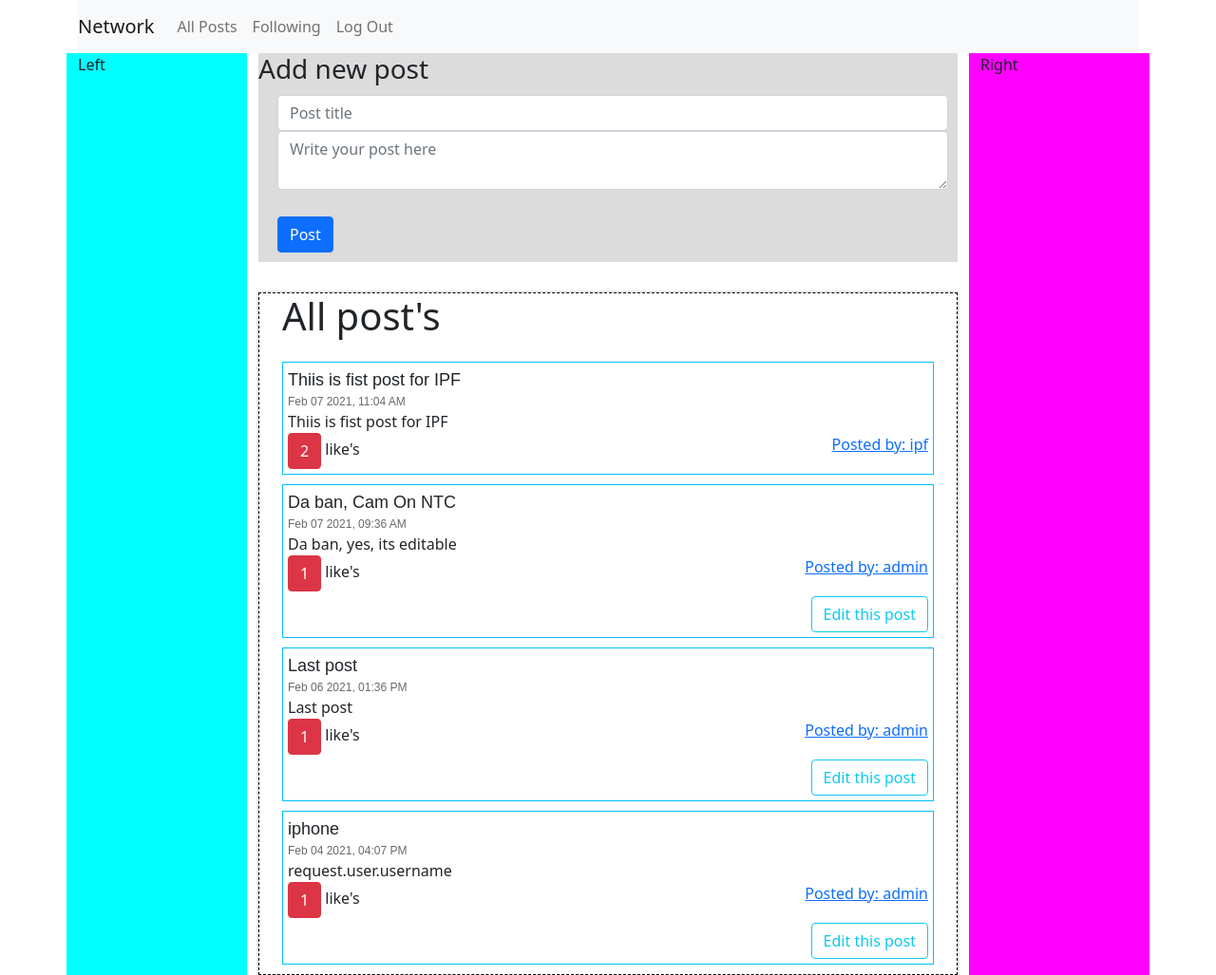
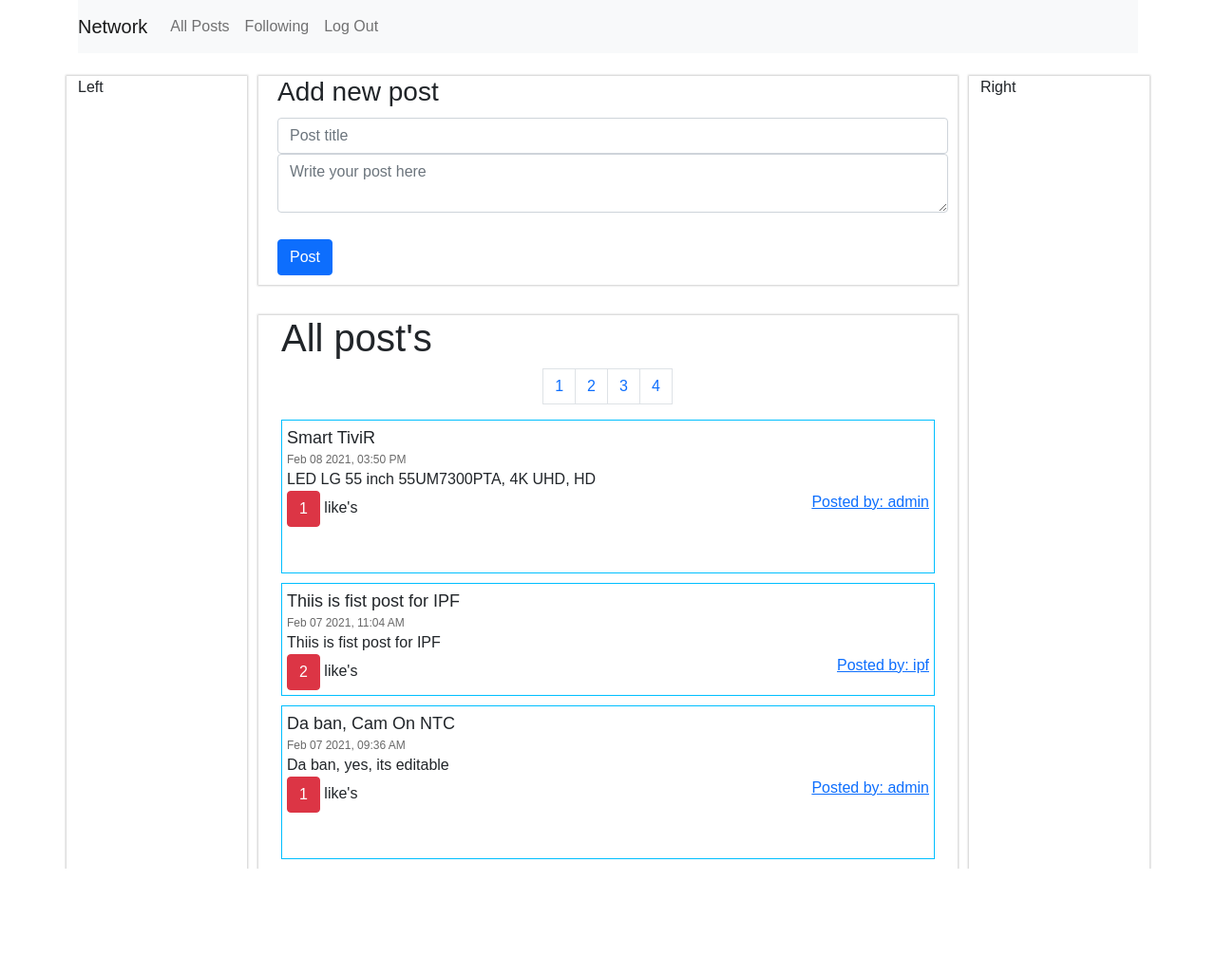
Before and after one commit to ipfgr/network, a Django app: page / in a window 1280 px wide. Shown: the whole page at 95% size. After the commit the page ends 915 px from the top, so only its background shows below. Run offline with Django 3.2, Linux system fonts and the light colour scheme; a user stored in the database is signed in; data comes from the database, SQL or seed files in the repository; both versions use the stored data as it was after the commit; some libraries are stand-ins or nearby versions.

Commit message:
Add pagination and fix some bugs

```diff
--- a/network/static/network/logic.js
+++ b/network/static/network/logic.js
@@ -5,6 +5,23 @@
     const indexPageButton = document.querySelector("#indexpage")
     submitNewPost.addEventListener("click", () => submitPost())
     indexPageButton.addEventListener("click", () => showAllPosts())
+
+    const page = document.querySelectorAll("#page")
+    const pageProfile = document.querySelectorAll("#page-profile")
+
+
+    page.forEach(el => {
+        let number = el.innerHTML
+        el.addEventListener('click', () => showAllPosts(number))
+        console.log(number)
+    })
+
+    pageProfile.forEach(el => {
+        let number = el.innerHTML
+        el.addEventListener('click', () => showAllUserPosts(number))
+        console.log(number)
+    })
+
 
         $('#edit-modal').on('show.bs.modal', function(e) {
             const button = $(e.relatedTarget)
@@ -30,7 +47,7 @@
 })
 
 
-function setLike(title, user) {
+function setLike(title, user, page) {
     const full_posts = document.querySelector("#full-posts")
     fetch(`posts/like`, {
         method: "POST",
@@ -47,7 +64,7 @@
         .finally(() => {
 
             full_posts.innerHTML = ""
-            showAllPosts()
+            showAllPosts(this.page)
         })
 }
 
@@ -106,7 +123,9 @@
     return cookieValue;
 }
 
-function postEdit() {
+function addpPagination() {
+    const pagination = document.querySelector("#pag-page")
+
 
     //Функция отображения PopUp
 
@@ -114,16 +133,16 @@
 
 }
 
-function showAllPosts() {
-    const pagination = document.querySelector("#pagination")
+function showAllPosts(number=1) {
     const full_posts = document.querySelector("#full-posts")
     const username = JSON.parse(document.getElementById('username').textContent)
+    full_posts.innerHTML = ""
 
-    fetch(`/posts?page=1`)
+    fetch(`/posts?page=${number}`)
         .then(response => response.json())
         .then(result => {
             if (result.length > 0) {
-                for (let i = result.length - 1; i >= 0; i--) {
+                for (let i = 0; i < result.length; i++) {
                     if (result[i].publish_user == username){
                         let row = `
                                     <div class="one-post">
@@ -167,11 +186,12 @@
 function showAllUserPosts(username) {
     const loadmore = document.querySelector("#load-more")
     const userPosts = document.querySelector("#user-posts")
+    const title = document.querySelector("#title-h1")
     let pagination = document.querySelector("#pagination")
     let pagination_start = 0
     let pagination_end = 1
     loadmore.style.display = 'block';
-
+    title.insertAdjacentHTML("beforeend", `All post's from user ${username}`)
     fetch(`/posts/${username.toLowerCase()}`)
         .then(response => response.json())
         .then(result => {
--- a/network/static/network/styles.css
+++ b/network/static/network/styles.css
@@ -1,12 +1,20 @@
 * {
     margin: 0;
     padding:0;
+    font-family:sans-serif;
 }
 
 .newpost{
-    background-color:gainsboro;
+    -webkit-box-shadow: 0px 0px 2px 1px rgba(0,0,0,0.2);
+    -moz-box-shadow: 0px 0px 2px 1px rgba(0,0,0,0.2);
+    box-shadow: 0px 0px 2px 1px rgba(0,0,0,0.2);
 }
 
+.new-post-h1{
+   margin-left: 20px;
+    paddiing-top: 20px;
+
+}
 
 .newpost-main{
     margin: 10px;
@@ -58,12 +66,17 @@
 }
 
 .sidebar-left{
-    position:relative;
-    background-color: aqua;
+        -webkit-box-shadow: 0px 0px 2px 1px rgba(0,0,0,0.2);
+    -moz-box-shadow: 0px 0px 2px 1px rgba(0,0,0,0.2);
+    box-shadow: 0px 0px 2px 1px rgba(0,0,0,0.2);
+
 }
 
 .sidebar-right{
-    background-color:fuchsia;
+        -webkit-box-shadow: 0px 0px 2px 1px rgba(0,0,0,0.2);
+    -moz-box-shadow: 0px 0px 2px 1px rgba(0,0,0,0.2);
+    box-shadow: 0px 0px 2px 1px rgba(0,0,0,0.2);
+
 }
 
 /*CSS For Profile page*/
@@ -72,7 +85,7 @@
     display: flex;
     justify-content: center;
     text-align: center;
-    border:1px dashed black;
+    border:1px solid black;
     -webkit-box-shadow: 0px 0px 2px 1px rgba(0,0,0,0.2);
     -moz-box-shadow: 0px 0px 2px 1px rgba(0,0,0,0.2);
     box-shadow: 0px 0px 2px 1px rgba(0,0,0,0.2);
@@ -87,7 +100,7 @@
 }
 
 .posts-for-profile {
-    border:1px dashed black;
+
     -webkit-box-shadow: 0px 0px 2px 1px rgba(0,0,0,0.2);
     -moz-box-shadow: 0px 0px 2px 1px rgba(0,0,0,0.2);
     box-shadow: 0px 0px 2px 1px rgba(0,0,0,0.2);
@@ -112,6 +125,30 @@
     border: 1px solid deepskyblue;
     padding: 5px;
     margin-bottom: 10px;
+    -webkit-transition: .5s ease-in-out;
+  -moz-transition: .5s ease-in-out;
+  -o-transition: .5s ease-in-out;
+  transition: .5s ease-in-out;
+
+}
+
+.post-edit{
+    visibility: hidden;
+  opacity: 0;
+  transition: visibility 0s, opacity 0.5s linear;
+
+
+}
+
+.out-post-container:hover{
+     border: 2px solid #068f9e;
+
+}
+.out-post-container:hover .post-edit{
+        visibility: visible;
+  opacity: 1;
+
+
 }
 
 .post-title{
--- a/network/templates/network/index.html
+++ b/network/templates/network/index.html
@@ -2,6 +2,7 @@
 {% load static %}
 
 {% block body %}
+    <br/>
         {{ request.user.username|json_script:"username" }}
 
 <div >
@@ -14,7 +15,7 @@
                         </div>
                         <div class="col-8 ">
                             <div class="newpost">
-                                <h3>Add new post<h3>
+                                <h3 class="new-post-h1">Add new post<h3>
                             <div class="newpost-main">
 {#                                <div class="avatar-container">#}
 {#                                    <img class="avatar-post" src="{% static 'network/images/noimage.png' %}" alt="User image">#}
@@ -39,9 +40,26 @@
                                      <div class="row align-items-center flex-row-reverse">
                                                 <h1>All post's</h1>
                                                 <nav aria-label="Page navigation example">
-                                                  <ul id="pagination" class="pagination">
-
-{#                                                    pagination insert here#}
+                                                  <ul class="pagination justify-content-center">
+                                                    <li class="page-item">
+                                                        {% if pagination.has_previous %}
+                                                      <a class="page-link" href="#" aria-label="Previous">
+                                                        <span aria-hidden="true">&laquo;</span>
+                                                        <span class="sr-only">Previous</span>
+                                                      </a>
+                                                        {% endif %}
+                                                    </li>
+                                                      {% for page in pagination.page_range %}
+                                                    <li class="page-item "><a id="page" class="page-link active" href="#">{{ page }}</a></li>
+                                                    {% endfor %}
+                                                    <li class="page-item">
+                                                        {% if pagination.has_next %}
+                                                      <a class="page-link" href="#" aria-label="Next">
+                                                        <span aria-hidden="true">&raquo;</span>
+                                                        <span class="sr-only">Next</span>
+                                                      </a>
+                                                        {% endif %}
+                                                    </li>
                                                   </ul>
                                                 </nav>
                                                 <div id="full-posts" class="posts">
--- a/network/templates/network/profile.html
+++ b/network/templates/network/profile.html
@@ -55,7 +55,7 @@
             <div class="container">
 
                  <div class="row align-items-center flex-row-reverse">
-                            <h1>All post's from user {{ currentuser }}</h1>
+                            <h1 id="title-h1"></h1>
                             <nav aria-label="Page navigation example">
                               <ul id="pagination" class="pagination">
                                 {#pagination insert here#}
--- a/network/urls.py
+++ b/network/urls.py
@@ -14,7 +14,7 @@
     path("posts", views.posts_view, name="posts"),
     path("posts/edit", views.posts_saveedit, name="postsedit"),
     path("posts/like", views.like_view, name="like"),
-    path("posts/(?P<page>\w+)", views.posts_view, name="page"),
+    path(r'^posts/(?P<page>\w+)/$', views.posts_view, name="page"),
     path("posts/<int:post_id>", views.singlepost_view, name="singlepost" ),
     path("posts/<str:user>", views.user_post_view, name="userposts"),
     path("profile/<str:user>", views.profile_view, name="profile"),
--- a/network/views.py
+++ b/network/views.py
@@ -2,6 +2,7 @@
 
 from django.contrib.auth import authenticate, login, logout
 from django.contrib.auth.decorators import login_required
+from django.core.paginator import Paginator
 from django.db import IntegrityError
 from django.http import HttpResponseRedirect, JsonResponse
 from django.shortcuts import render
@@ -14,7 +15,10 @@
 
 
 def index(request):
+    for_pagination = Post.objects.all().order_by("-id")
+    posts = Paginator(for_pagination, 3)
     context = {
+        "pagination": posts
     }
     return render(request, "network/index.html", context)
 
@@ -72,7 +76,7 @@
     pass
 
 
-def posts_view(request):
+def posts_view(request, page=""):
     if request.method == "POST":
         data = json.loads(request.body)
         body = data.get("body", "")
@@ -82,11 +86,13 @@
         return JsonResponse({"message": "Successfully posted."}, status=201)
 
     if request.method != "POST":
+        for_pagination = Post.objects.all().order_by("-id")
         page = request.GET.get("page")
-        start = len(Post.objects.all()) - (int(page) * 4)
-        end = len(Post.objects.all())
-        posts = Post.objects.raw('SELECT * FROM network_post WHERE id BETWEEN %s AND %s', [start, end + 1])
-        return JsonResponse([post.serialize() for post in posts], safe=False)
+        posts = Paginator(for_pagination, 3)
+        page_obj = posts.get_page(page)
+        print(page)
+        return JsonResponse([post.serialize() for post in page_obj], safe=False , )
+
 
 
 def singlepost_view(request, post_id):
@@ -107,13 +113,19 @@
     userfollowers = Follow.objects.filter(user_tofollow=user).count()
     userfollow = Follow.objects.filter(user_whofollow=user).count()
 
+    for_pagination = Post.objects.all().order_by("-id")
+    posts = Paginator(for_pagination, 3)
+
+
     if finduser:
         if currentuser == user:
             return render(request, "network/profile.html", {
                 "currentuser": user.capitalize(),
                 "userfollow": userfollow,
                 "userfollowers": userfollowers,
-                "buttons": False
+                "buttons": False,
+                "pagination": posts
+
             })
         else:
             return render(request, "network/profile.html", {
@@ -121,7 +133,8 @@
                 "currentuser": user.capitalize(),
                 "userfollow": userfollow,
                 "userfollowers": userfollowers,
-                "buttons": True
+                "buttons": True,
+                "pagination": posts
 
             })
     else:
```
Also changed, not shown: db.sqlite3.
